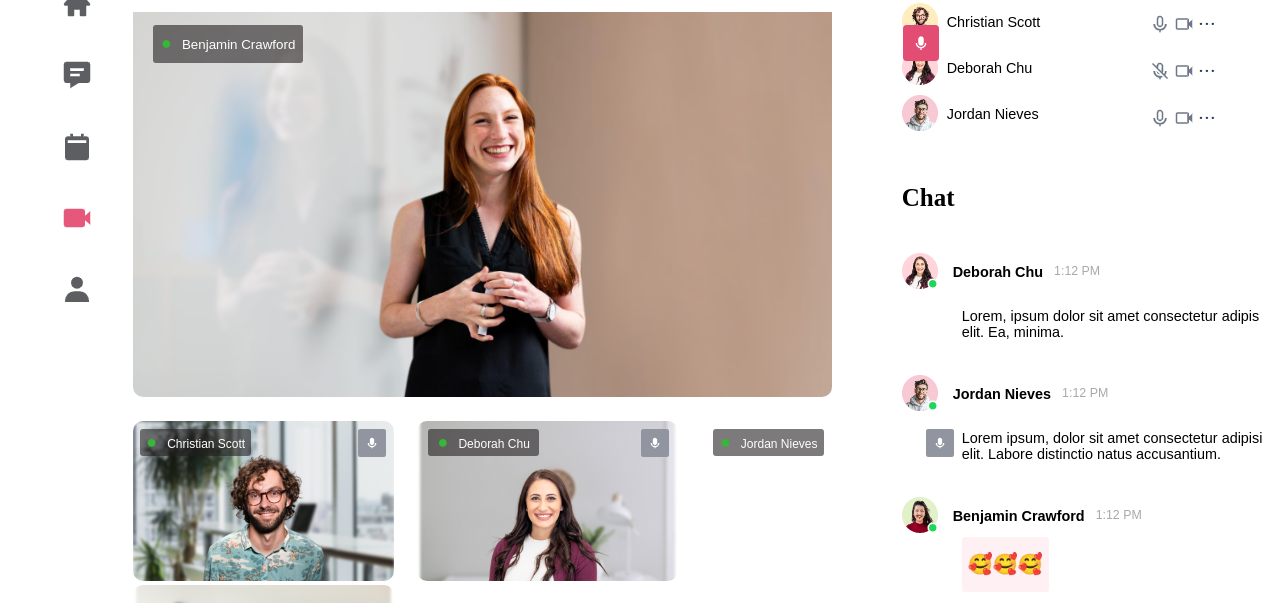
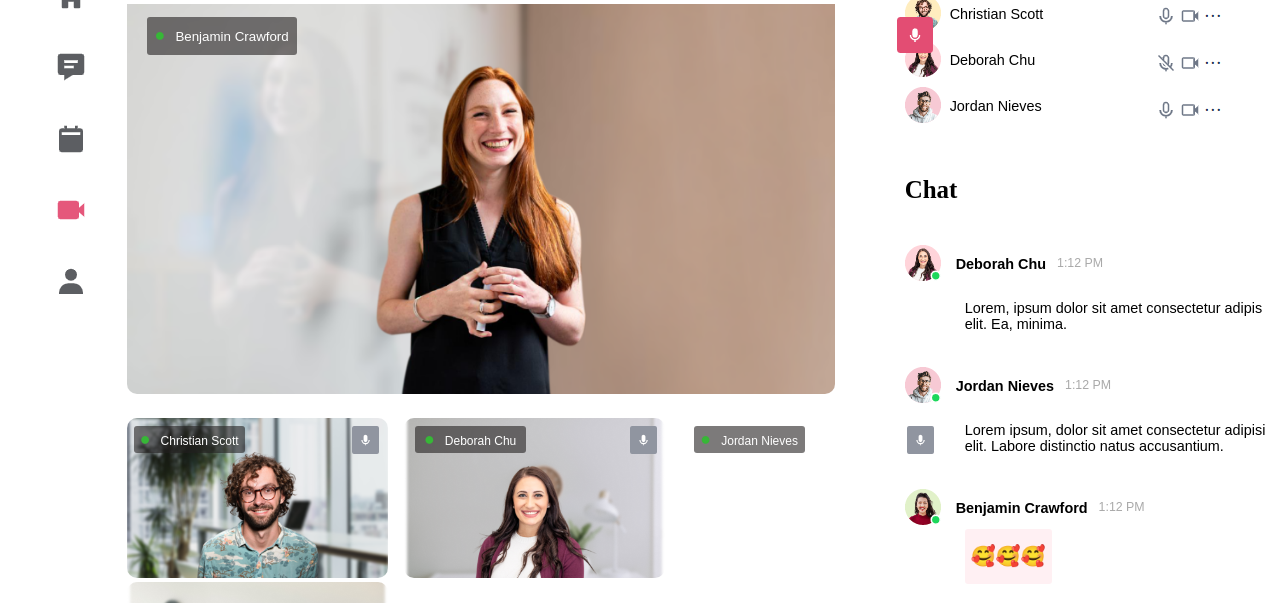
Before and after one commit to dttong10092003/BT_ThucHanh, a plain HTML site: page index.html in a window 1280 px wide. Shown: the part 130-733 px from the top of the page. Drawn offline with Linux system fonts and the light colour scheme.

Commit message:
add fix-icon

```diff
--- a/index.html
+++ b/index.html
@@ -50,7 +50,7 @@
                 <div style="position: relative;">
 
                         <img class="center-four-img" src="Image/img2.png">
-                        <img class="center-four-img" src="Image/img1.png" style="margin-left: 19px;margin-right: 19px;">
+                        <img class="center-four-img" src="Image/img1.png" style="margin-left: 12.5px;margin-right: 13px;">
                         <img class="center-four-img" src="Image/img.png">
 
                         <div id="btn-one"><button class="noi-dung-btn"><span style="color: rgb(55, 183, 55);font-size: 18px;padding-right: 10px;">●</span>Christian Scott</button></div>
--- a/style.css
+++ b/style.css
@@ -1,3 +1,7 @@
+body{
+    margin: 0;
+    padding: 0px;
+}
 .container{
     display: flex;
     height: 900px;
@@ -186,12 +190,12 @@
 #btn-two{
     position: absolute;
     top: 8px;
-    left: 295px;
+    left: 288px;
 }
 #btn-three{
     position: absolute;
     top: 8px;
-    left: 580px;
+    left: 567px;
 }
 .noi-dung-btn{
     height: 27px;
@@ -212,13 +216,13 @@
     height: 27.5px;
     position: absolute;
     top: 8px;
-    left: 508px;
+    left: 503px;
 }
 #noi-dung-three{
     height: 27.5px;
     position: absolute;
     top: 8px;
-    left: 793px;
+    left: 780px;
 }
 #span-4{
     position: relative;
```
